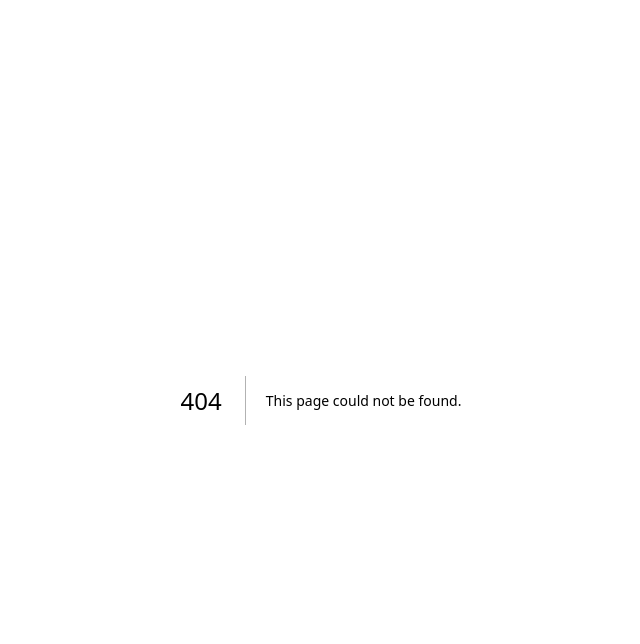
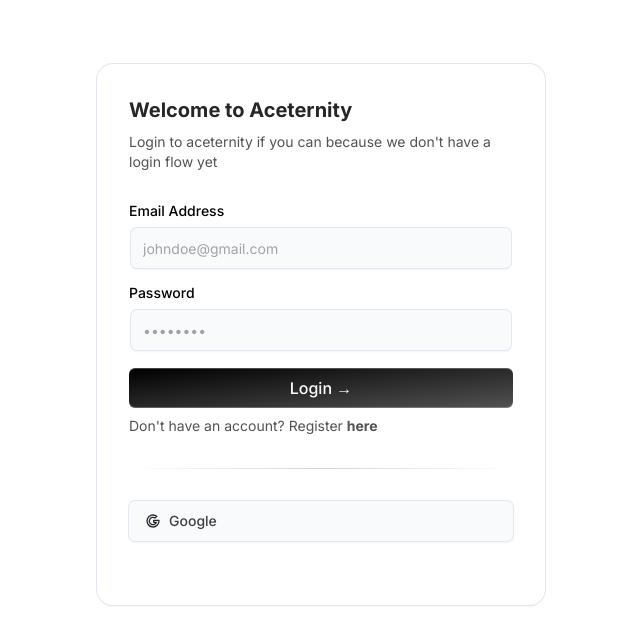
Before and after one commit to JacTBB/Code-Overflow-Hackathon-2024, a Next.js app: page /login in a window 1280 px wide. Before the commit this address had no page. Shown: the top 644 px of the page, without its empty margins (319-959 px from the left). Built offline with nearby package versions, Linux system fonts and the light colour scheme.

Commit message:
feat: login ui only, register

```diff
--- /dev/null
+++ b/src/app/login/page.js
@@ -0,0 +1,85 @@
+"use client";
+
+import { Input } from "@/components/ui/input";
+import { Label } from "@/components/ui/label";
+import { cn } from "@/lib/utils";
+import { IconBrandGoogle } from "@tabler/icons-react";
+import Link from "next/link";
+import React from "react";
+
+export default function Login() {
+  const handleSubmit = (e) => {
+    e.preventDefault();
+    console.log("Form submitted");
+  };
+  return (
+    <main className="p-16">
+      <div className="max-w-md w-full mx-auto rounded-none md:rounded-2xl p-4 md:p-8 shadow-input bg-white">
+        <h2 className="font-bold text-xl text-neutral-800 dark:text-neutral-200">
+          Welcome to Aceternity
+        </h2>
+        <p className="text-neutral-600 text-sm max-w-sm mt-2 dark:text-neutral-300">
+          Login to aceternity if you can because we don&apos;t have a login flow
+          yet
+        </p>
+
+        <form className="my-8" onSubmit={handleSubmit}>
+          <LabelInputContainer className="mb-4">
+            <Label htmlFor="email">Email Address</Label>
+            <Input id="email" placeholder="johndoe@gmail.com" type="email" />
+          </LabelInputContainer>
+          <LabelInputContainer className="mb-4">
+            <Label htmlFor="password">Password</Label>
+            <Input id="password" placeholder="••••••••" type="password" />
+          </LabelInputContainer>
+
+          <button
+            className="bg-gradient-to-br relative group/btn from-black dark:from-zinc-900 dark:to-zinc-900 to-neutral-600 block dark:bg-zinc-800 w-full text-white rounded-md h-10 font-medium shadow-[0px_1px_0px_0px_#ffffff40_inset,0px_-1px_0px_0px_#ffffff40_inset] dark:shadow-[0px_1px_0px_0px_var(--zinc-800)_inset,0px_-1px_0px_0px_var(--zinc-800)_inset]"
+            type="submit"
+          >
+            Login &rarr;
+            <BottomGradient />
+          </button>
+          <Link href="/register">
+            <p className="text-neutral-600 text-sm max-w-sm mt-2 dark:text-neutral-300">
+              Don&apos;t have an account? Register{" "}
+              <span className="font-bold">here</span>
+            </p>
+          </Link>
+
+          <div className="bg-gradient-to-r from-transparent via-neutral-300 dark:via-neutral-700 to-transparent my-8 h-[1px] w-full" />
+
+          <div className="flex flex-col space-y-4">
+            <button
+              className=" relative group/btn flex space-x-2 items-center justify-start px-4 w-full text-black rounded-md h-10 font-medium shadow-input bg-gray-50 dark:bg-zinc-900 dark:shadow-[0px_0px_1px_1px_var(--neutral-800)]"
+              type="submit"
+            >
+              <IconBrandGoogle className="h-4 w-4 text-neutral-800 dark:text-neutral-300" />
+              <span className="text-neutral-700 dark:text-neutral-300 text-sm">
+                Google
+              </span>
+              <BottomGradient />
+            </button>
+          </div>
+        </form>
+      </div>
+    </main>
+  );
+}
+
+const BottomGradient = () => {
+  return (
+    <>
+      <span className="group-hover/btn:opacity-100 block transition duration-500 opacity-0 absolute h-px w-full -bottom-px inset-x-0 bg-gradient-to-r from-transparent via-cyan-500 to-transparent" />
+      <span className="group-hover/btn:opacity-100 blur-sm block transition duration-500 opacity-0 absolute h-px w-1/2 mx-auto -bottom-px inset-x-10 bg-gradient-to-r from-transparent via-indigo-500 to-transparent" />
+    </>
+  );
+};
+
+const LabelInputContainer = ({ children, className }) => {
+  return (
+    <div className={cn("flex flex-col space-y-2 w-full", className)}>
+      {children}
+    </div>
+  );
+};
--- /dev/null
+++ b/src/app/register/page.js
@@ -0,0 +1,153 @@
+"use client";
+
+import { Input } from "@/components/ui/input";
+import { Label } from "@/components/ui/label";
+import { pb } from "@/lib/db";
+import { cn } from "@/lib/utils";
+import { IconBrandGoogle } from "@tabler/icons-react";
+import Link from "next/link";
+import React, { useState } from "react";
+
+// TODO: Register works, no proper validation, redirect
+export default function Register() {
+  const [username, setUsername] = useState("");
+  const [name, setName] = useState("");
+  const [email, setEmail] = useState("");
+  const [password, setPassword] = useState("");
+  const [error, setError] = useState("");
+
+  const handleSubmit = async (e) => {
+    e.preventDefault();
+
+    const data = {
+      username,
+      email,
+      emailVisibility: true,
+      password,
+      passwordConfirm: password, // Confirm password must match
+      name,
+    };
+
+    try {
+      // Create a new user
+      const record = await pb.collection("users").create(data);
+      console.log("User registered:", record);
+      // Optionally send a verification email
+      await pb.collection("users").requestVerification(email);
+      // Redirect or perform any other actions after successful registration
+    } catch (err) {
+      console.log(err);
+      setError(err.message);
+      console.error("Registration error:", err);
+    }
+  };
+
+  return (
+    <main className="p-16">
+      <div className="max-w-md w-full mx-auto rounded-none md:rounded-2xl p-4 md:p-8 shadow-input bg-white">
+        <h2 className="font-bold text-xl text-neutral-800 dark:text-neutral-200">
+          Welcome to Aceternity
+        </h2>
+        <p className="text-neutral-600 text-sm max-w-sm mt-2 dark:text-neutral-300">
+          Register to join us
+        </p>
+        {error && <p className="mb-4 text-red-500">{error}</p>}{" "}
+        {/* Error message display */}
+        <form className="my-8" onSubmit={handleSubmit}>
+          <div className="flex flex-col md:flex-row space-y-2 md:space-y-0 md:space-x-2 mb-4">
+            <LabelInputContainer>
+              <Label htmlFor="username">Username</Label>
+              <Input
+                id="username"
+                placeholder="John"
+                type="text"
+                value={username}
+                onChange={(e) => setUsername(e.target.value)}
+                required
+              />
+            </LabelInputContainer>
+            <LabelInputContainer>
+              <Label htmlFor="name">Name</Label>
+              <Input
+                id="name"
+                placeholder="John Doe"
+                type="text"
+                value={name}
+                onChange={(e) => setName(e.target.value)}
+                required
+              />
+            </LabelInputContainer>
+          </div>
+          <LabelInputContainer className="mb-4">
+            <Label htmlFor="email">Email Address</Label>
+            <Input
+              id="email"
+              placeholder="johndoe@gmail.com"
+              type="email"
+              value={email}
+              onChange={(e) => setEmail(e.target.value)}
+              required
+            />
+          </LabelInputContainer>
+          <LabelInputContainer className="mb-4">
+            <Label htmlFor="password">Password</Label>
+            <Input
+              id="password"
+              placeholder="••••••••"
+              type="password"
+              value={password}
+              onChange={(e) => setPassword(e.target.value)}
+              required
+            />
+          </LabelInputContainer>
+
+          <button
+            className="bg-gradient-to-br relative group/btn from-black dark:from-zinc-900 dark:to-zinc-900 to-neutral-600 block dark:bg-zinc-800 w-full text-white rounded-md h-10 font-medium shadow-[0px_1px_0px_0px_#ffffff40_inset,0px_-1px_0px_0px_#ffffff40_inset] dark:shadow-[0px_1px_0px_0px_var(--zinc-800)_inset,0px_-1px_0px_0px_var(--zinc-800)_inset]"
+            type="submit"
+          >
+            Register &rarr;
+            <BottomGradient />
+          </button>
+          <Link href="/login">
+            <p className="text-neutral-600 text-sm max-w-sm mt-2 dark:text-neutral-300">
+              Already have an account? Login{" "}
+              <span className="font-bold">here</span>
+            </p>
+          </Link>
+
+          <div className="bg-gradient-to-r from-transparent via-neutral-300 dark:via-neutral-700 to-transparent my-8 h-[1px] w-full" />
+
+          <div className="flex flex-col space-y-4">
+            <button
+              className="relative group/btn flex space-x-2 items-center justify-start px-4 w-full text-black rounded-md h-10 font-medium shadow-input bg-gray-50 dark:bg-zinc-900 dark:shadow-[0px_0px_1px_1px_var(--neutral-800)]"
+              type="submit"
+            >
+              <IconBrandGoogle className="h-4 w-4 text-neutral-800 dark:text-neutral-300" />
+              <span className="text-neutral-700 dark:text-neutral-300 text-sm">
+                Google
+              </span>
+              <BottomGradient />
+            </button>
+          </div>
+        </form>
+      </div>
+    </main>
+  );
+}
+
+const BottomGradient = () => {
+  return (
+    <>
+      <span className="group-hover/btn:opacity-100 block transition duration-500 opacity-0 absolute h-px w-full -bottom-px inset-x-0 bg-gradient-to-r from-transparent via-cyan-500 to-transparent" />
+      <span className="group-hover/btn:opacity-100 blur-sm block transition duration-500 opacity-0 absolute h-px w-1/2 mx-auto -bottom-px inset-x-10 bg-gradient-to-r from-transparent via-indigo-500 to-transparent" />
+    </>
+  );
+};
+
+const LabelInputContainer = ({ children, className }) => {
+  return (
+    <div className={cn("flex flex-col space-y-2 w-full", className)}>
+      {children}
+    </div>
+  );
+};
```
